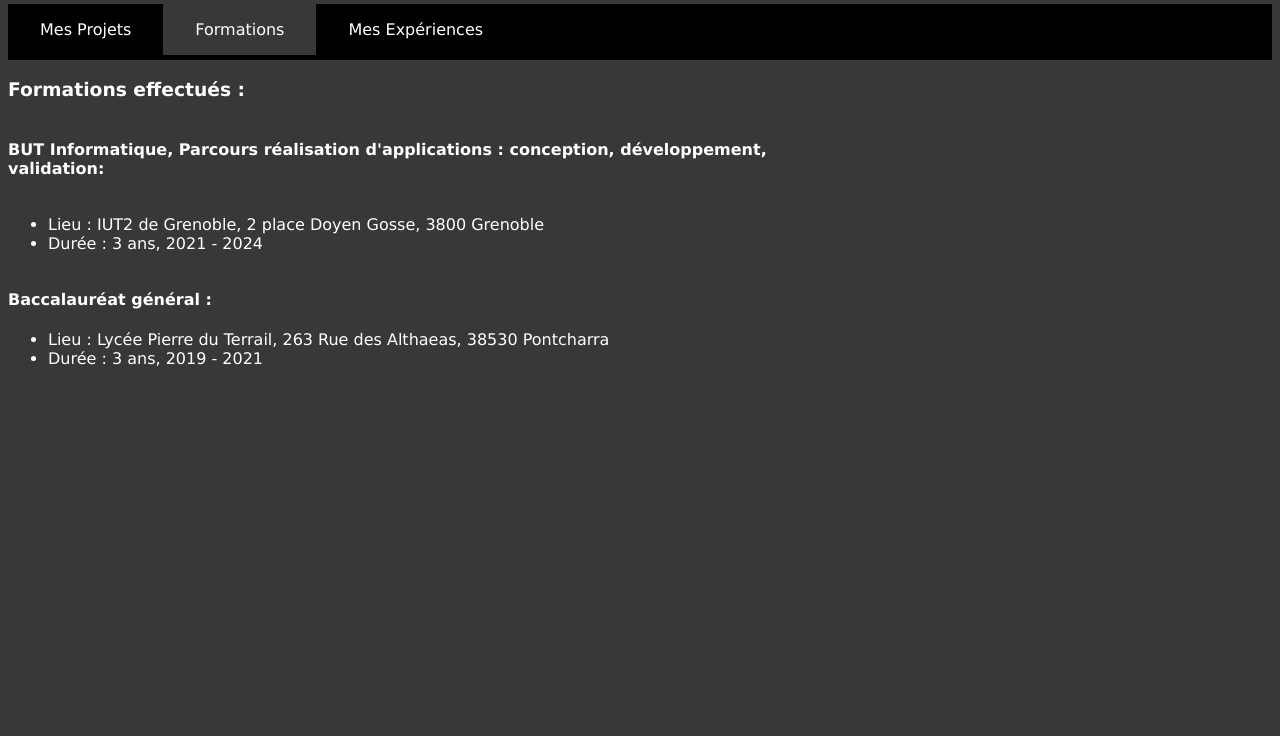
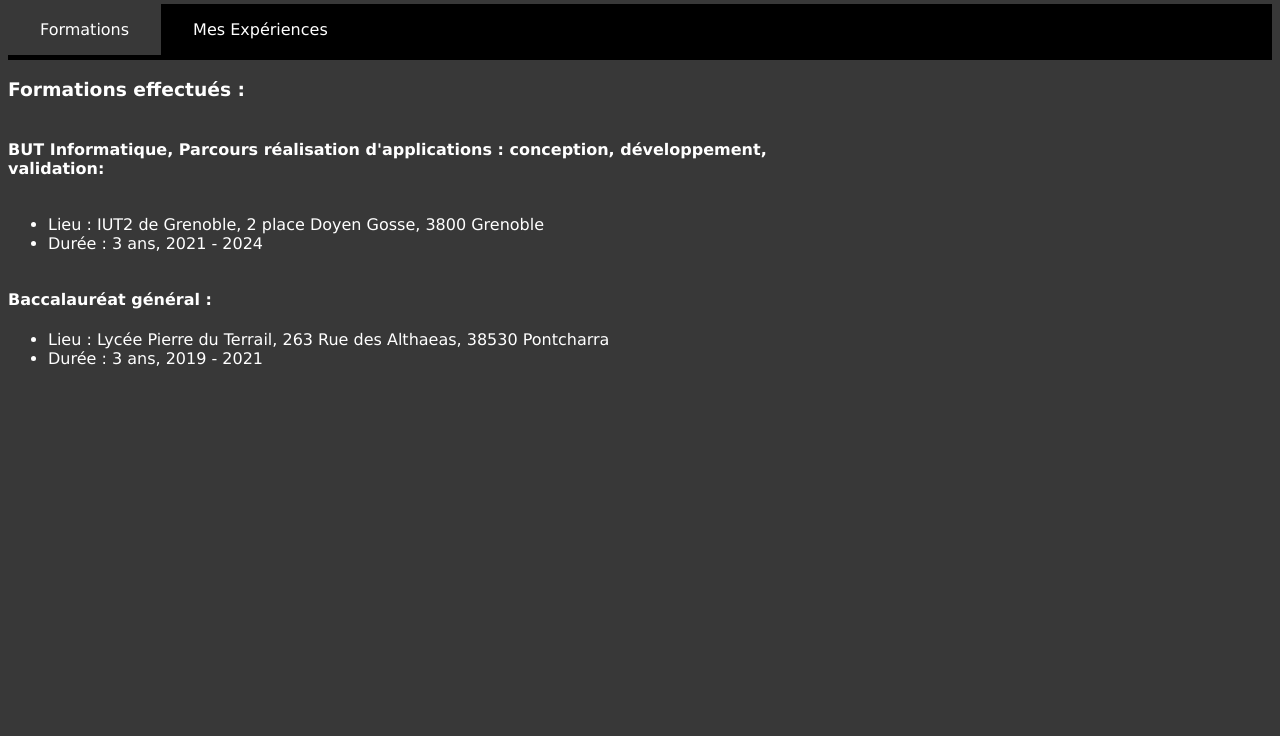
Before and after one commit to mcoux/Portfolio, a plain HTML site: page formations.html in a window 1280 px wide. Shown: the part 64-800 px from the top of the page. Drawn offline with Linux system fonts and the light colour scheme.

Commit message:
Update formations.html

```diff
--- a/formations.html
+++ b/formations.html
@@ -11,9 +11,6 @@
         </a>
         <nav>
             <ul class="nav-list">
-                <li class="nav-button text">
-                    <a class="nav-link"  href="projets.html">Mes Projets</a>
-                </li>
                 <li class="nav-button text">
                     <a class="selected nav-link"  href="formations.html">Formations</a>
                 </li>
```
